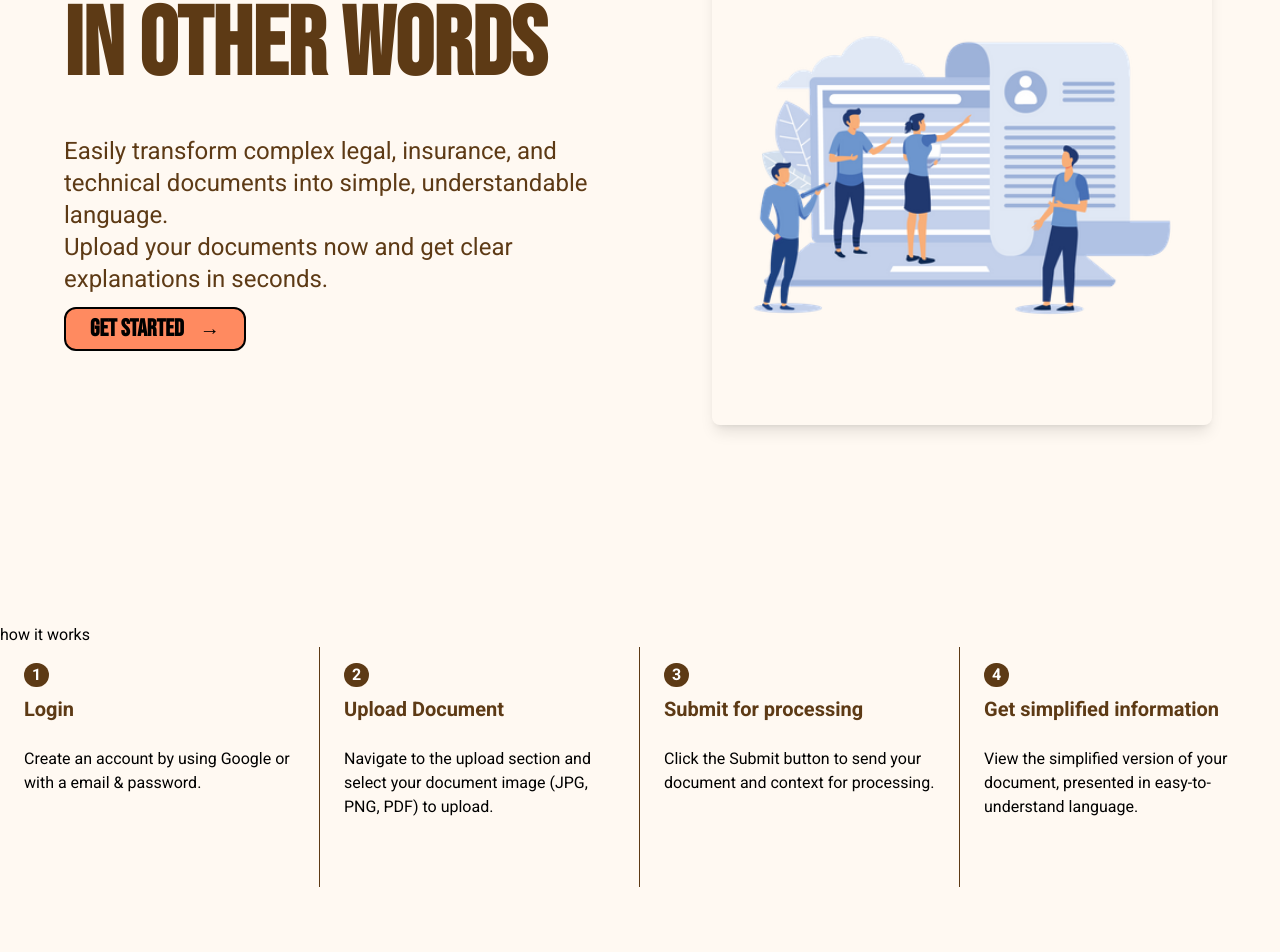
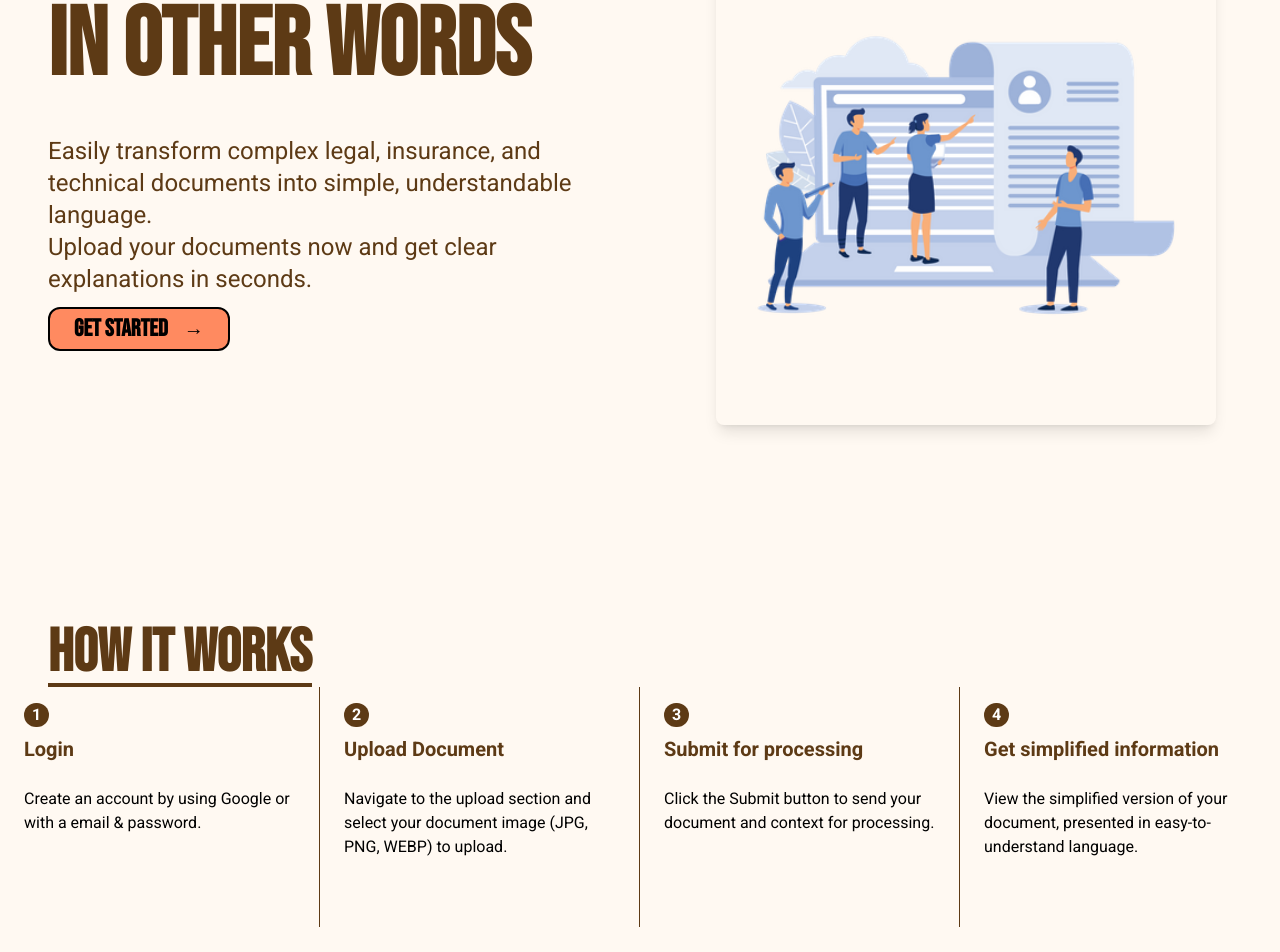
Before and after one commit to JonathanZeray/doc-simple, a Next.js app: page / in a window 1280 px wide. Shown: the part 225-1177 px from the top of the page. Built offline with nearby package versions, Linux system fonts and the light colour scheme; no server answers.

Commit message:
Styled learning steps section

```diff
--- a/src/app/globals.css
+++ b/src/app/globals.css
@@ -9,3 +9,7 @@
   margin: 0;
   background-color: #fff9f2;
 }
+
+/*
+#013912 - fiverr green color
+ */
--- a/src/components/LandingPage.tsx
+++ b/src/components/LandingPage.tsx
@@ -5,7 +5,7 @@
   return (
     <>
       <div className="flex flex-col-reverse sm:flex-row w-full sm:h-screen gap-16 sm:gap-0 pb-24">
-        <div className="flex flex-col px-4 sm:ml-12 justify-center gap-4 sm:gap-10">
+        <div className="flex flex-col px-4 sm:px-12 justify-center gap-4 sm:gap-10">
           <h1 className="text-5xl sm:text-8xl font-bold text-darkBrown font-bebasNeue">
             In other words
           </h1>
@@ -16,7 +16,7 @@
               now and get clear explanations in seconds.
             </h3>
             <Link
-              href="/login"
+              href="/sign-up"
               className="flex items-center px-6 py-1 text-2xl font-semibold border-2 border-black w-fit rounded-xl font-bebasNeue bg-[#ff8a60]"
             >
               <span className="mr-4">Get Started</span>
--- a/src/components/LearningSteps.tsx
+++ b/src/components/LearningSteps.tsx
@@ -9,7 +9,9 @@
 export const LearningSteps = () => {
   return (
     <>
-      <h3>how it works</h3>
+      <h3 className="mx-12 text-5xl sm:text-6xl font-bold text-darkBrown font-bebasNeue border-b-4 border-darkBrown w-fit">
+        How it works
+      </h3>
       <section className="flex flex-col sm:flex-row w-full justify-between min-h-60 mb-12">
         <motion.div
           initial="hidden"
@@ -41,7 +43,7 @@
           </h4>
           <p>
             Navigate to the upload section and select your document image (JPG,
-            PNG, PDF) to upload.
+            PNG, WEBP) to upload.
           </p>
         </motion.div>
         <motion.div
```
